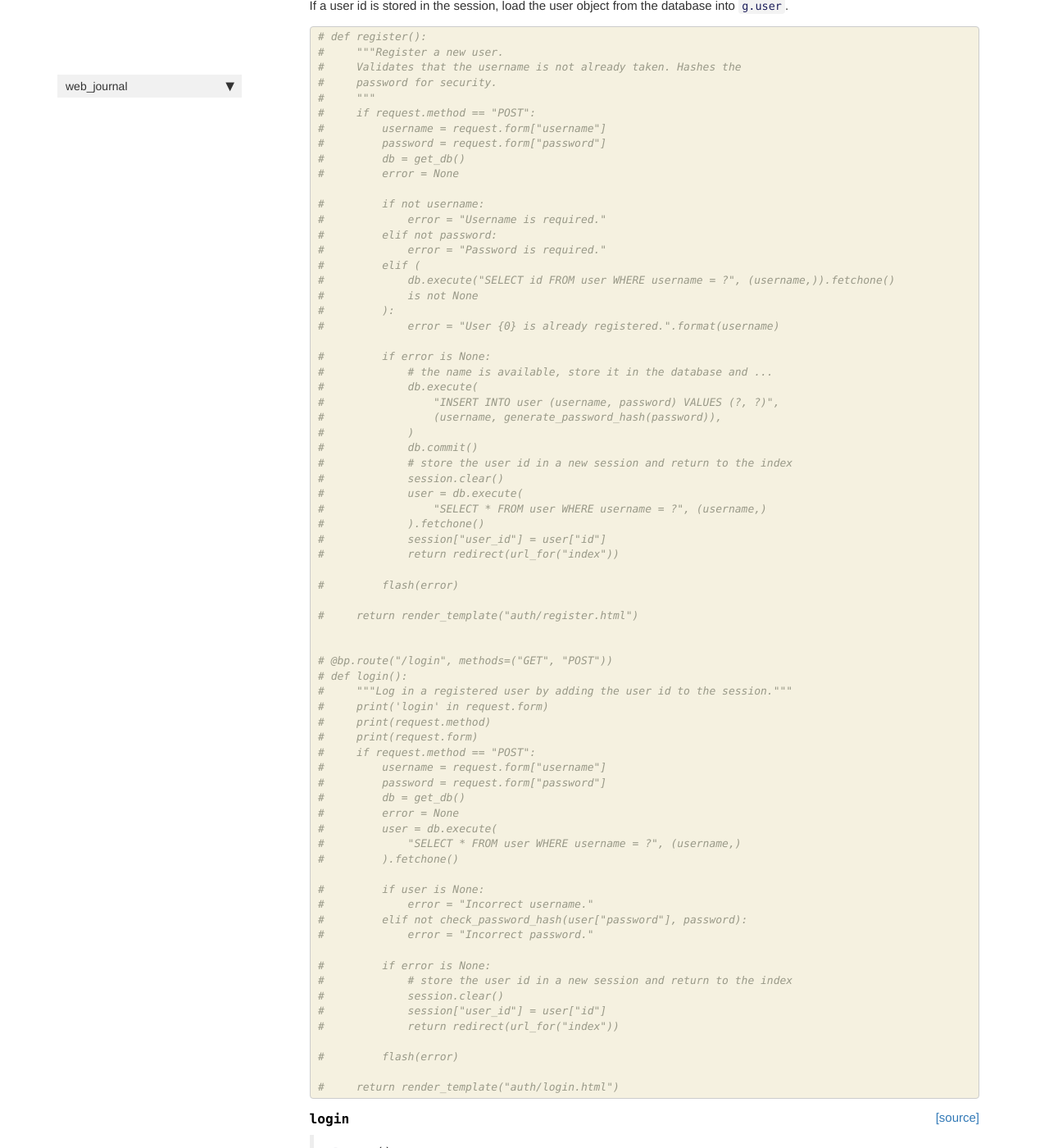
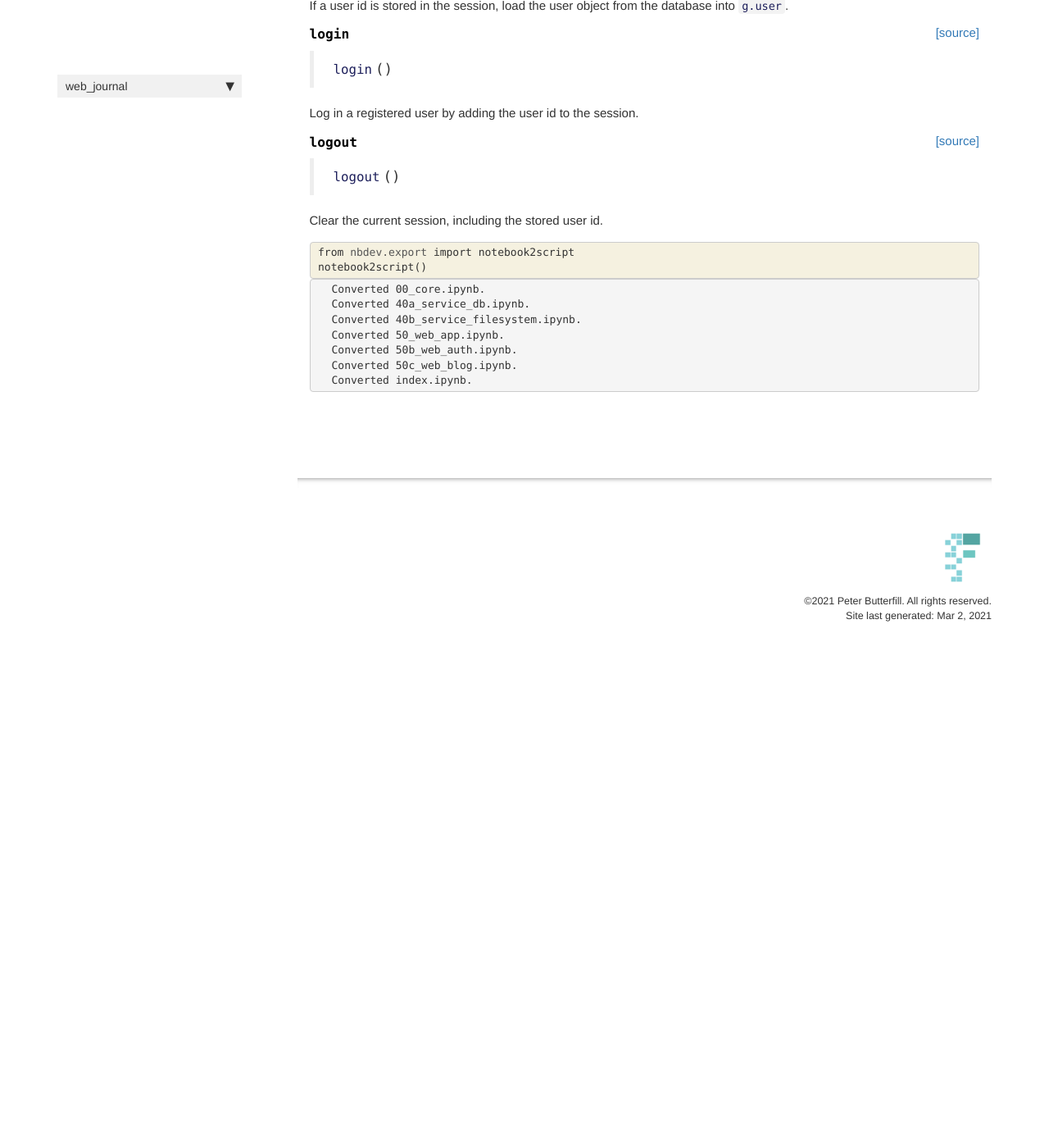
Before and after one commit to pete88b/web_journal, a Jekyll site: the page built from docs/web_auth.html, in a window 1280 px wide and 1400 px high, scrolled down 595 px. Shown: the whole window at 82% size. Built offline with Jekyll 4.4.1, drawn with Linux system fonts in a browser that asks for light colours; nearby versions of some CDN libraries; comment, search, counter and statistics services are not loaded; after the commit the page ends 1405 px from its top, so only the background shows below that.

Commit message:
minor changes

```diff
--- a/docs/service_filesystem.html
+++ b/docs/service_filesystem.html
@@ -257,7 +257,6 @@ nb_path: "40b_service_filesystem.ipynb"
 Converted 40a_service_db.ipynb.
 Converted 40b_service_filesystem.ipynb.
 Converted 50_web_app.ipynb.
-Converted 50a_web_db.ipynb.
 Converted 50b_web_auth.ipynb.
 Converted 50c_web_blog.ipynb.
 Converted index.ipynb.
--- a/docs/web_auth.html
+++ b/docs/web_auth.html
@@ -72,7 +72,7 @@ nb_path: "50b_web_auth.ipynb"
 
 
 <div class="output_markdown rendered_html output_subarea ">
-<h4 id="load_logged_in_user" class="doc_header"><code>load_logged_in_user</code><a href="https://github.com/pete88b/web_journal/tree/main/web_journal/web/auth.py#L32" class="source_link" style="float:right">[source]</a></h4><blockquote><p><code>load_logged_in_user</code>()</p>
+<h4 id="load_logged_in_user" class="doc_header"><code>load_logged_in_user</code><a href="https://github.com/pete88b/web_journal/tree/main/web_journal/web/auth.py#L31" class="source_link" style="float:right">[source]</a></h4><blockquote><p><code>load_logged_in_user</code>()</p>
 </blockquote>
 <p>If a user id is stored in the session, load the user object from
 the database into <code>g.user</code>.</p>
@@ -97,92 +97,6 @@ the database into <code>g.user</code>.</p>
     {% raw %}
 
 <div class="cell border-box-sizing code_cell rendered">
-<div class="input">
-
-<div class="inner_cell">
-    <div class="input_area">
-<div class=" highlight hl-ipython3"><pre><span></span><span class="c1"># def register():</span>
-<span class="c1">#     &quot;&quot;&quot;Register a new user.</span>
-<span class="c1">#     Validates that the username is not already taken. Hashes the</span>
-<span class="c1">#     password for security.</span>
-<span class="c1">#     &quot;&quot;&quot;</span>
-<span class="c1">#     if request.method == &quot;POST&quot;:</span>
-<span class="c1">#         username = request.form[&quot;username&quot;]</span>
-<span class="c1">#         password = request.form[&quot;password&quot;]</span>
-<span class="c1">#         db = get_db()</span>
-<span class="c1">#         error = None</span>
-
-<span class="c1">#         if not username:</span>
-<span class="c1">#             error = &quot;Username is required.&quot;</span>
-<span class="c1">#         elif not password:</span>
-<span class="c1">#             error = &quot;Password is required.&quot;</span>
-<span class="c1">#         elif (</span>
-<span class="c1">#             db.execute(&quot;SELECT id FROM user WHERE username = ?&quot;, (username,)).fetchone()</span>
-<span class="c1">#             is not None</span>
-<span class="c1">#         ):</span>
-<span class="c1">#             error = &quot;User {0} is already registered.&quot;.format(username)</span>
-
-<span class="c1">#         if error is None:</span>
-<span class="c1">#             # the name is available, store it in the database and ...</span>
-<span class="c1">#             db.execute(</span>
-<span class="c1">#                 &quot;INSERT INTO user (username, password) VALUES (?, ?)&quot;,</span>
-<span class="c1">#                 (username, generate_password_hash(password)),</span>
-<span class="c1">#             )</span>
-<span class="c1">#             db.commit()</span>
-<span class="c1">#             # store the user id in a new session and return to the index</span>
-<span class="c1">#             session.clear()</span>
-<span class="c1">#             user = db.execute(</span>
-<span class="c1">#                 &quot;SELECT * FROM user WHERE username = ?&quot;, (username,)</span>
-<span class="c1">#             ).fetchone()</span>
-<span class="c1">#             session[&quot;user_id&quot;] = user[&quot;id&quot;]</span>
-<span class="c1">#             return redirect(url_for(&quot;index&quot;))</span>
-
-<span class="c1">#         flash(error)</span>
-
-<span class="c1">#     return render_template(&quot;auth/register.html&quot;)</span>
-
-
-<span class="c1"># @bp.route(&quot;/login&quot;, methods=(&quot;GET&quot;, &quot;POST&quot;))</span>
-<span class="c1"># def login():</span>
-<span class="c1">#     &quot;&quot;&quot;Log in a registered user by adding the user id to the session.&quot;&quot;&quot;</span>
-<span class="c1">#     print(&#39;login&#39; in request.form)</span>
-<span class="c1">#     print(request.method)</span>
-<span class="c1">#     print(request.form)</span>
-<span class="c1">#     if request.method == &quot;POST&quot;:</span>
-<span class="c1">#         username = request.form[&quot;username&quot;]</span>
-<span class="c1">#         password = request.form[&quot;password&quot;]</span>
-<span class="c1">#         db = get_db()</span>
-<span class="c1">#         error = None</span>
-<span class="c1">#         user = db.execute(</span>
-<span class="c1">#             &quot;SELECT * FROM user WHERE username = ?&quot;, (username,)</span>
-<span class="c1">#         ).fetchone()</span>
-
-<span class="c1">#         if user is None:</span>
-<span class="c1">#             error = &quot;Incorrect username.&quot;</span>
-<span class="c1">#         elif not check_password_hash(user[&quot;password&quot;], password):</span>
-<span class="c1">#             error = &quot;Incorrect password.&quot;</span>
-
-<span class="c1">#         if error is None:</span>
-<span class="c1">#             # store the user id in a new session and return to the index</span>
-<span class="c1">#             session.clear()</span>
-<span class="c1">#             session[&quot;user_id&quot;] = user[&quot;id&quot;]</span>
-<span class="c1">#             return redirect(url_for(&quot;index&quot;))</span>
-
-<span class="c1">#         flash(error)</span>
-
-<span class="c1">#     return render_template(&quot;auth/login.html&quot;)</span>
-</pre></div>
-
-    </div>
-</div>
-</div>
-
-</div>
-    {% endraw %}
-
-    {% raw %}
-
-<div class="cell border-box-sizing code_cell rendered">
 
 <div class="output_wrapper">
 <div class="output">
@@ -191,7 +105,7 @@ the database into <code>g.user</code>.</p>
 
 
 <div class="output_markdown rendered_html output_subarea ">
-<h4 id="login" class="doc_header"><code>login</code><a href="https://github.com/pete88b/web_journal/tree/main/web_journal/web/auth.py#L44" class="source_link" style="float:right">[source]</a></h4><blockquote><p><code>login</code>()</p>
+<h4 id="login" class="doc_header"><code>login</code><a href="https://github.com/pete88b/web_journal/tree/main/web_journal/web/auth.py#L43" class="source_link" style="float:right">[source]</a></h4><blockquote><p><code>login</code>()</p>
 </blockquote>
 <p>Log in a registered user by adding the user id to the session.</p>
 
@@ -223,7 +137,7 @@ the database into <code>g.user</code>.</p>
 
 
 <div class="output_markdown rendered_html output_subarea ">
-<h4 id="logout" class="doc_header"><code>logout</code><a href="https://github.com/pete88b/web_journal/tree/main/web_journal/web/auth.py#L81" class="source_link" style="float:right">[source]</a></h4><blockquote><p><code>logout</code>()</p>
+<h4 id="logout" class="doc_header"><code>logout</code><a href="https://github.com/pete88b/web_journal/tree/main/web_journal/web/auth.py#L83" class="source_link" style="float:right">[source]</a></h4><blockquote><p><code>logout</code>()</p>
 </blockquote>
 <p>Clear the current session, including the stored user id.</p>
 
--- a/web_journal/web/templates/base.html
+++ b/web_journal/web/templates/base.html
@@ -1,5 +1,6 @@
 <!doctype html>
 <meta name="viewport" content="width=device-width,initial-scale=1,maximum-scale=1,user-scalable=no"/>
+<link rel="shortcut icon" href="/static/favicon.ico">
 <title>{% block title %}{% endblock %} - Web Journal</title>
 <link rel="stylesheet" href="{{ url_for('static', filename='style.css') }}">
 <nav>
```
Also changed, not shown: docs/web_app.html (+3 -4 lines), docs/web_blog.html (+11 -2 lines), web_journal/web/static/favicon.ico (added), 7 other files.
